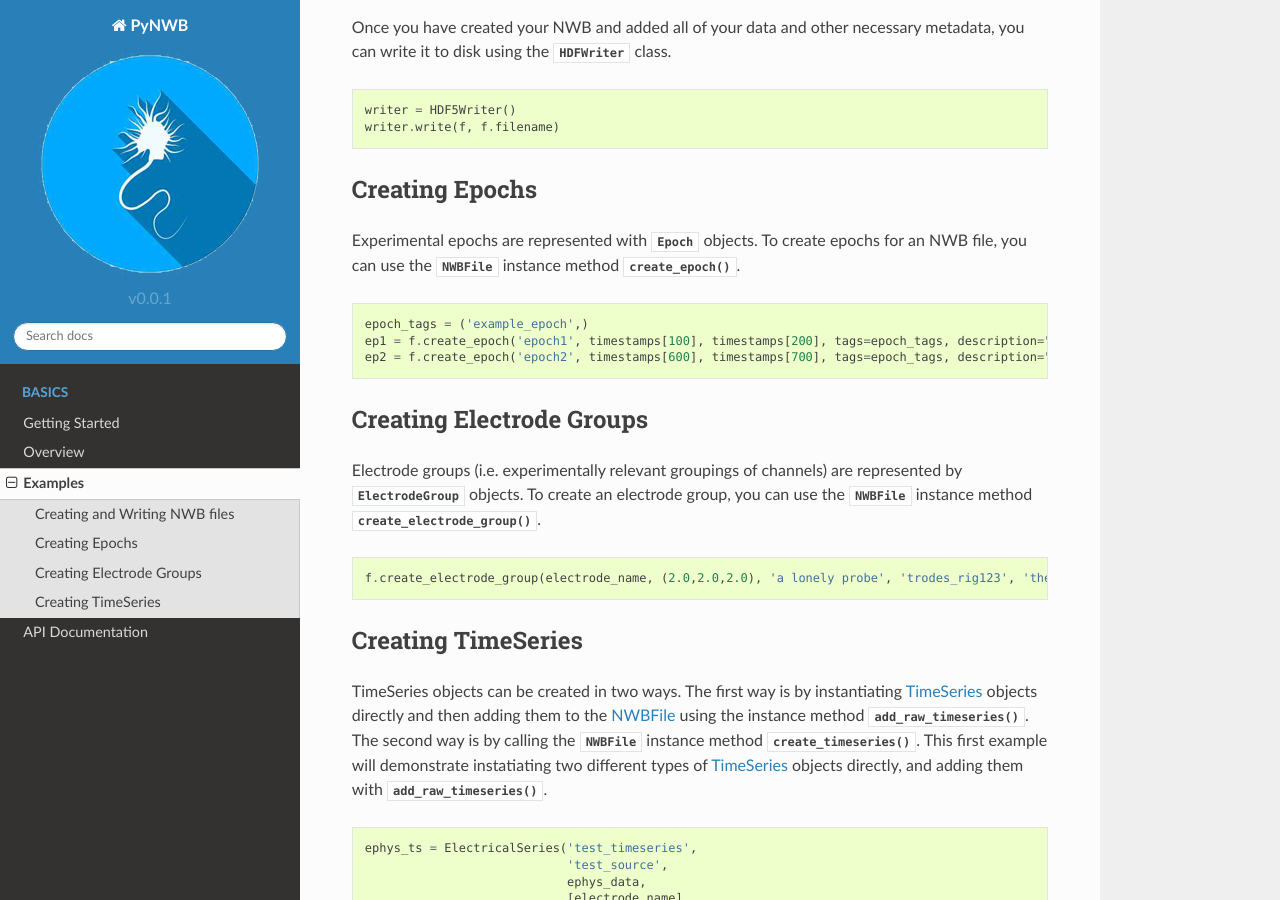
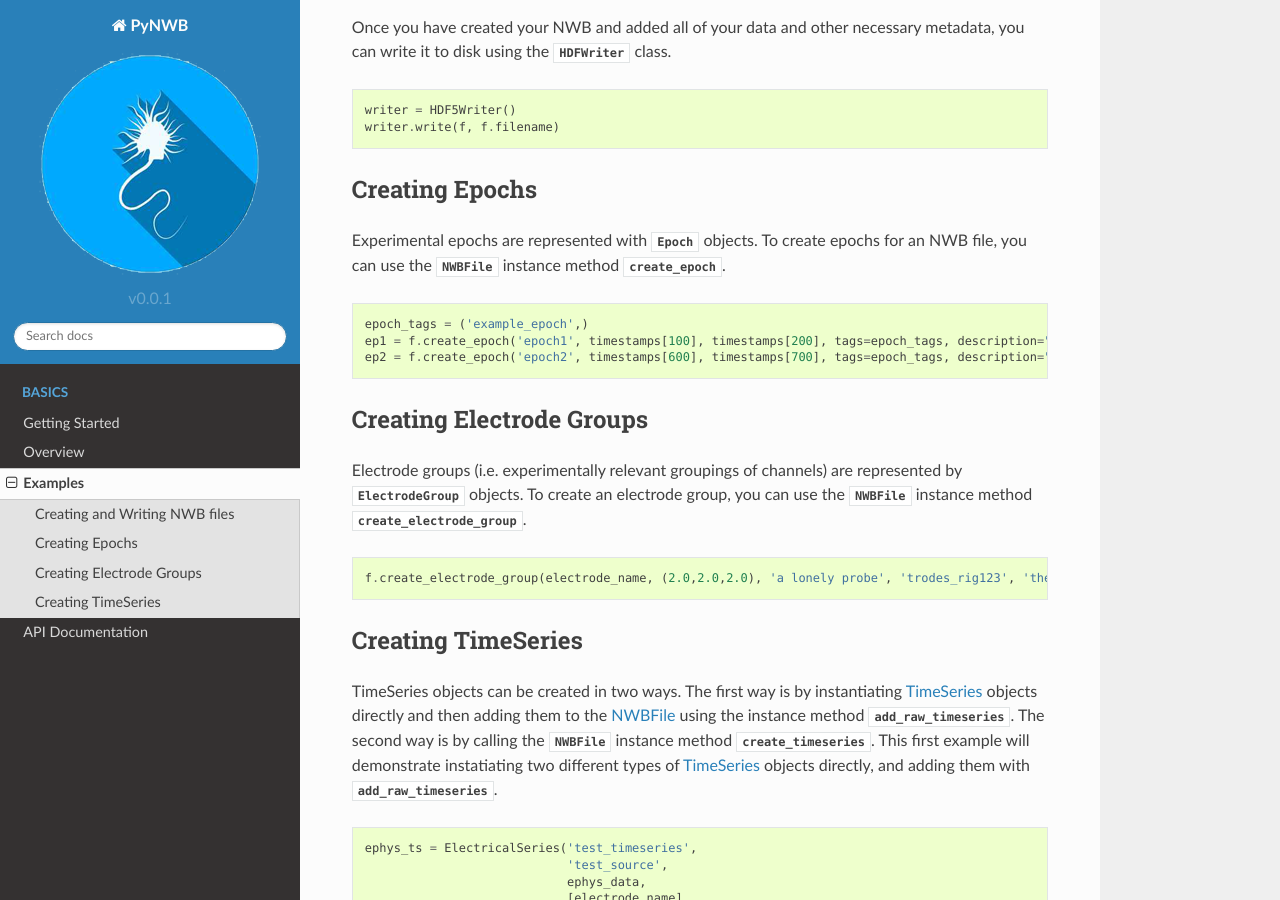
Before and after one commit to NeurodataWithoutBorders/pynwb, a Sphinx documentation site: the page built from docs/source/example.rst, in a window 1280 px wide and 900 px high, scrolled down 663 px. Built offline with Sphinx 7.4.7 and the Read the Docs theme 2.0.0, drawn with Linux system fonts in a browser that asks for light colours; part of the change alters nothing that is shown.

```diff
--- a/docs/source/conf.py
+++ b/docs/source/conf.py
@@ -21,6 +21,8 @@ import sphinx_rtd_theme
 
 autoclass_content = 'both'
 autodoc_docstring_signature = True
+autodoc_member_order = 'bysource'
+add_function_parentheses = False
 
 # -- General configuration -----------------------------------------------------
 
```
